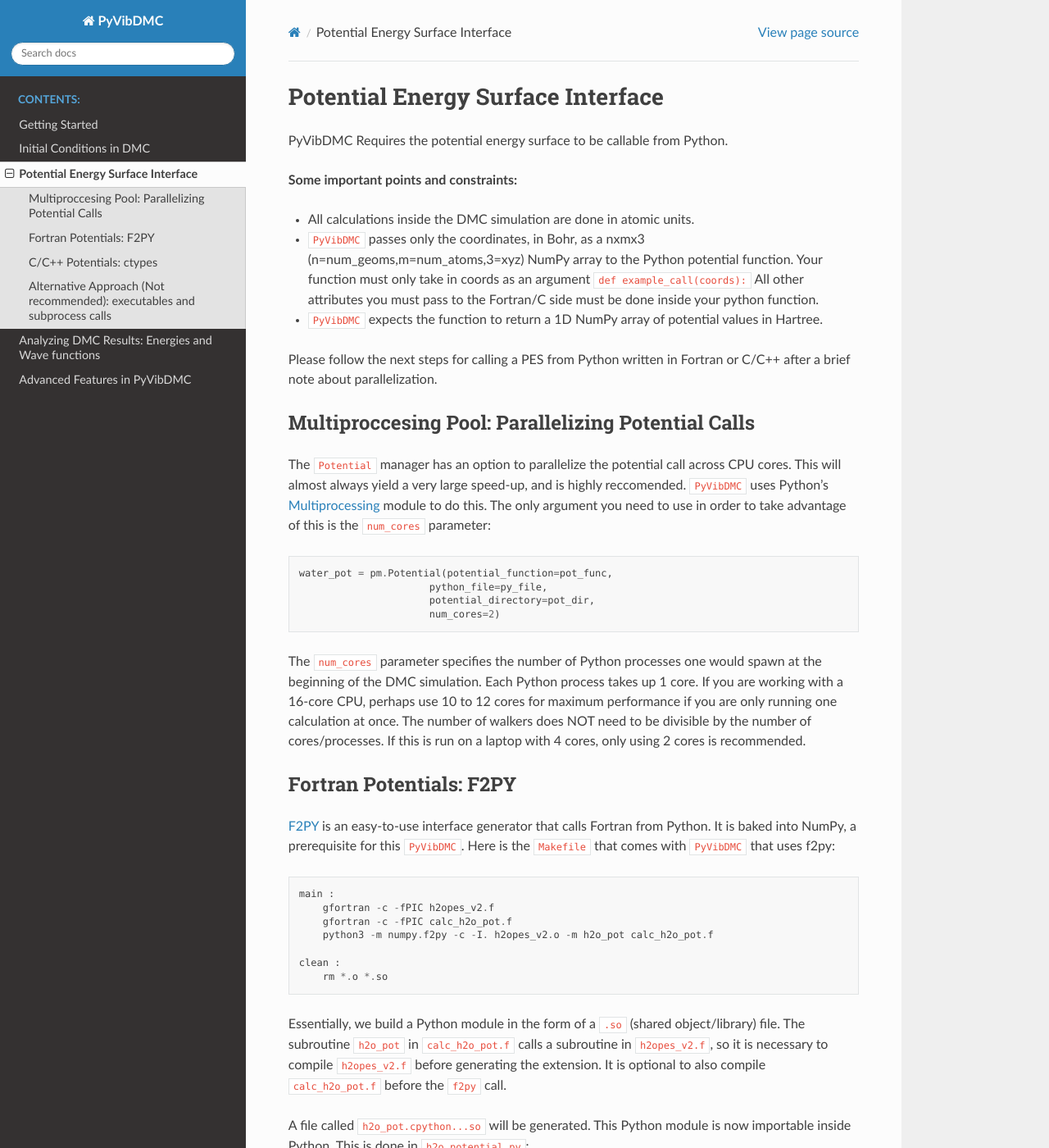
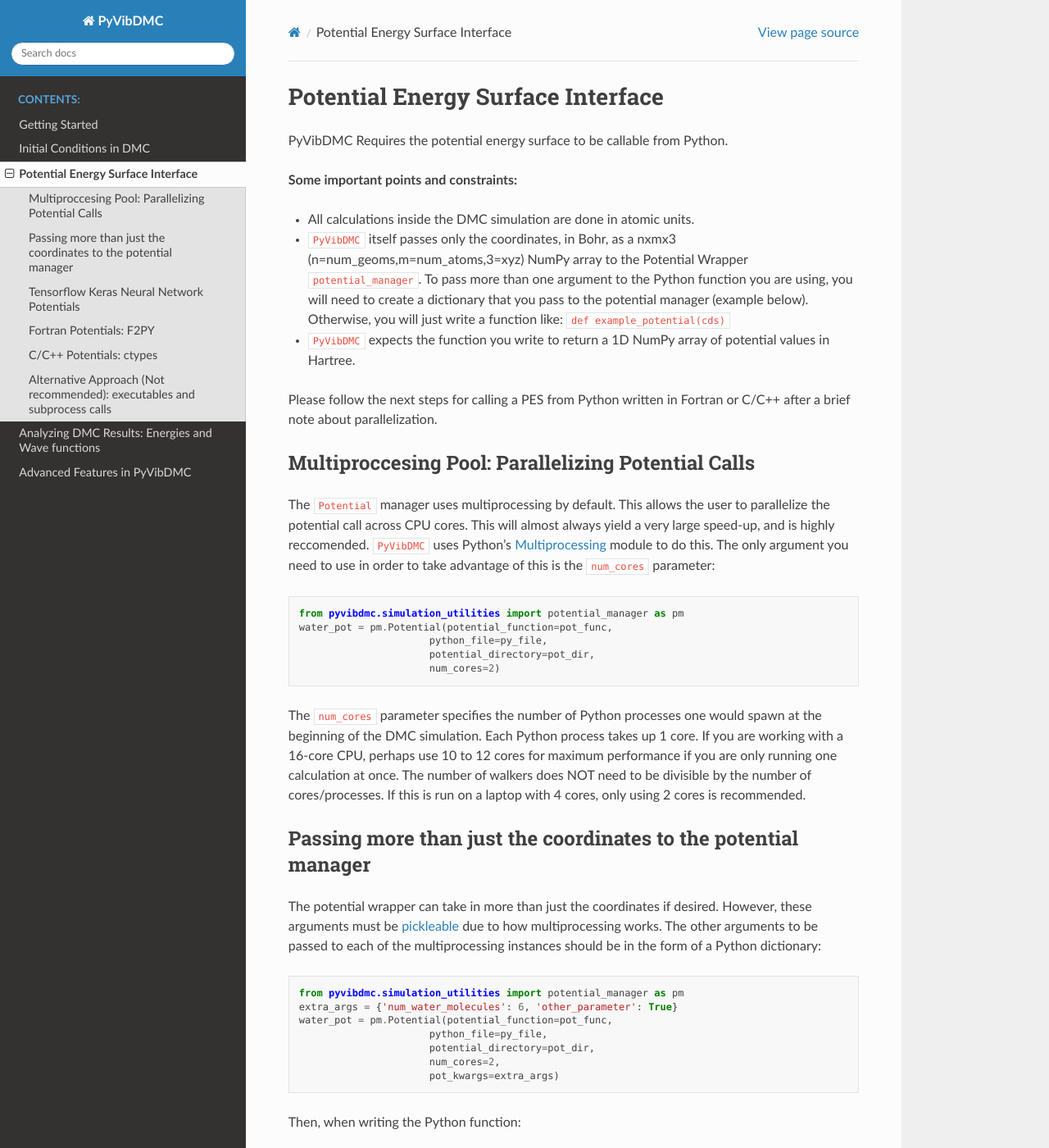
Before and after one commit to rjdirisio/pyvibdmc, a Sphinx documentation site: the page built from docs/potentials.rst, in a window 1280 px wide and 1400 px high. Shown: the whole window at 82% size. Built offline with Sphinx 7.4.7 and the Read the Docs theme 2.0.0, drawn with Linux system fonts in a browser that asks for light colours; some of the changed text lies outside the part shown.

Commit message:
Allow users to pass in multiple args, tensorflow NN Support

```diff
--- a/docs/potentials.rst
+++ b/docs/potentials.rst
@@ -7,20 +7,21 @@
 
 - All calculations inside the DMC simulation are done in atomic units.
 
-- ``PyVibDMC`` passes only the coordinates, in Bohr, as a nxmx3 (n=num_geoms,m=num_atoms,3=xyz) NumPy array to the Python potential function. Your function must only take in coords as an argument ``def example_call(coords):`` All other attributes you must pass to the Fortran/C side must be done inside your python function.
+- ``PyVibDMC`` itself passes only the coordinates, in Bohr, as a nxmx3 (n=num_geoms,m=num_atoms,3=xyz) NumPy array to the Potential Wrapper ``potential_manager``. To pass more than one argument to the Python function you are using, you will need to create a dictionary that you pass to the potential manager (example below). Otherwise, you will just write a function like: ``def example_potential(cds)``
 
-- ``PyVibDMC`` expects the function to return a 1D NumPy array of potential values in Hartree.
+- ``PyVibDMC`` expects the function you write to return a 1D NumPy array of potential values in Hartree.
 
 Please follow the next steps for calling a PES from Python written in Fortran or C/C++ after a brief note about
 parallelization.
 
 Multiproccesing Pool: Parallelizing Potential Calls
 -------------------------------------------------------
-The ``Potential`` manager has an option to parallelize the potential call across CPU cores.  This will almost always
+The ``Potential`` manager uses multiprocessing by default. This allows the user to parallelize the potential call across CPU cores.  This will almost always
 yield a very large speed-up, and is highly reccomended. ``PyVibDMC`` uses
 Python's `Multiprocessing <https://docs.python.org/3.7/library/multiprocessing.html#module-multiprocessing>`_ module to
 do this. The only argument you need to use in order to take advantage of this is the ``num_cores`` parameter::
 
+    from pyvibdmc.simulation_utilities import potential_manager as pm
     water_pot = pm.Potential(potential_function=pot_func,
                           python_file=py_file,
                           potential_directory=pot_dir,
@@ -31,6 +32,59 @@
 perhaps use 10 to 12 cores for maximum performance if you are only running one calculation at once.
 The number of walkers does NOT need to be divisible by the number of cores/processes.
 If this is run on a laptop with 4 cores, only using 2 cores is recommended.
+
+Passing more than just the coordinates to the potential manager
+------------------------------------------------------------------
+The potential wrapper can take in more than just the coordinates if desired.  However, these arguments must be
+`pickleable <https://stackoverflow.com/questions/3603581/what-does-it-mean-for-an-object-to-be-picklable-or-pickle-able>`_ due to how multiprocessing works.  The other arguments to be passed to each of
+the multiprocessing instances should be in the form of a Python dictionary::
+
+    from pyvibdmc.simulation_utilities import potential_manager as pm
+    extra_args = {'num_water_molecules': 6, 'other_parameter': True}
+    water_pot = pm.Potential(potential_function=pot_func,
+                          python_file=py_file,
+                          potential_directory=pot_dir,
+                          num_cores=2,
+                          pot_kwargs=extra_args)
+
+Then, when writing the Python function::
+
+    def sample_potential(cds, extra_args):
+        num_waters = extra_args['num_water_molecules']
+        other_param = extra_args['other_parameter']
+        ...
+
+Tensorflow Keras Neural Network Potentials
+-------------------------------------------------------
+It is possible to run a DMC simulation using a potential energy surface generated using neural networks.  If you have
+a tensorflow keras model trained and ready to go, you can plug it in to the potential manager's ``NN_Potential`` object::
+
+    from pyvibdmc.simulation_utilities import potential_manager as pm
+    from pyvibdmc.simulation_utilities.tensorflow_descriptors.tf_coulomb import TF_Coulomb
+    import tensorflow as tf
+    coulomb_transformer = TF_Coulomb([8,1,1,8,1,1]) # water dimer
+    extra_args = {'descriptorizer': coulomb_transformer, 'batch_size': 100000}
+    my_nn_model = tf.keras.models.load_model('/path/to/model')
+    water_pot = pm.NN_Potential(potential_function=pot_func,
+                          python_file=py_file,
+                          potential_directory=pot_dir,
+                          model=my_nn_model,
+                          pot_kwargs=extra_args)
+
+Then, for the potential call::
+
+    #some other py_file
+    def call_nn_potential(cds, model, extra_args):
+        batch_size = extra_args['batch_size']
+        descriptor = extra_args['descriptorizer']
+        transformed_cds = descriptor.get_coulomb(cds)
+        y = model.predict(transformed_cds,batch_size=batch_size)
+        ...
+        return v
+
+This was written with the intention that these models would be evaluated on GPUs, so ``NN_Potential`` does not have multiprocessing support.
+As such, the ``extra_args`` here do not have to be pickleable.
+This infrastructure is not confined to tensorflow, however other ML packages have not been tested within the confines of ``PyVibDMC``
 
 Fortran Potentials: F2PY
 -------------------------------------------------------
@@ -119,6 +173,36 @@
               potential_directory=pot_dir,
               num_cores=4)
 
+You don't need to load the shared object file each time, though, thanks to the ``pot_kwargs`` option::
+
+    #before passing to the potential manager...
+    lib = ctypes.cdll.LoadLibrary("./libexpot.so")
+    example_fun = lib.calcpot_
+    example_fun.restype = None
+    example_fun.argtypes = [ctypes.POINTER(ctypes.c_int),
+                      ndpointer(ctypes.c_double, flags="C_CONTIGUOUS"),
+                      ndpointer(ctypes.c_double, flags="C_CONTIGUOUS")]
+
+    my_kwargs = {'example_fun': example_fun, 'nw': ctypes.c_int32(6)}
+    Potential(potential_function='call_a_cpot',
+              python_file='call_cpot.py',
+              potential_directory=pot_dir,
+              num_cores=4,
+              pot_kwargs= my_kwargs )
+
+Then...::
+
+    # in the python function call...
+    def call_a_cpot(cds, extra_args):
+      ex_fun = extra_args['example_fun']
+      nw = extra_args['nw']
+      v = np.zeros(1)
+      vpot = np.zeros(len(cds))
+      for num,coord in enumerate(cds):
+          v = np.zeros(1)
+          ex_fun(ctypes.byref(nw),v,coord)
+          vpot[num] = v[0]
+
 Alternative Approach (Not recommended): executables and subprocess calls
 -------------------------------------------------------------------------------
 If for some reason these do not meet your needs, you can always write the (nxmx3) geometries to a file, call an
```
Also changed, not shown: other parts of docs/potentials.rst (+1 -1 lines), 5 other files.
